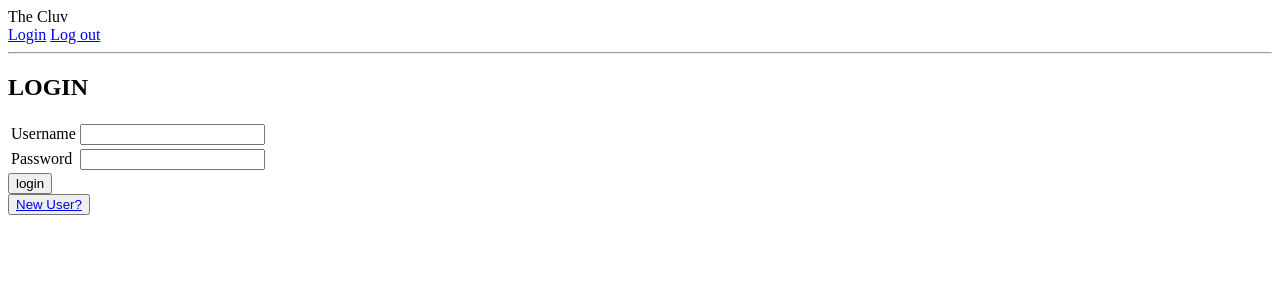
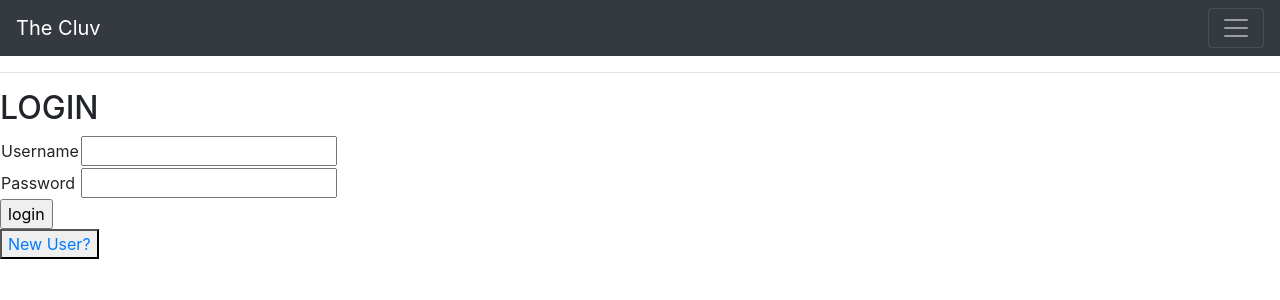
Before and after one commit to acruzer/thecluv, a Flask app: page / in a window 1280 px wide. Shown: the top 300 px of the page. Run offline with Flask 2, Linux system fonts and the light colour scheme; some libraries are stand-ins or nearby versions.

Commit message:
Added navigation bar and updated login and logout

```diff
--- a/seed.py
+++ b/seed.py
@@ -12,6 +12,7 @@ from model import PreviousOwner
 
 from model import connect_to_db, db
 from server import app
+
 
 import datetime
 
--- a/server.py
+++ b/server.py
@@ -24,14 +24,41 @@ app.jinja_env.undefined = StrictUndefined
 @app.route('/')
 def index():
     """Homepage."""
-    return render_template("index.html")
+    #check if user is on the session
+    if session.get("current_user"):
+        return redirect('/my_closet')
+    else:
+        return render_template("login.html")
+
+@app.route('/my_closet')
+def closet():
+    #query articles by session user id
+    return render_template("closet.html")
 
 @app.route('/profile/<user_id>')
 def profile():
   """User profile page."""
   return render_template("profile.html")
 
-@app.route("/register")
+@app.route('/logout')
+def logout():
+    session.clear()
+    return redirect('/login')
+
+@app.route("/login", methods = ['POST', 'GET'])
+def login():
+    new_username=request.form.get("username")
+    password=request.form.get("password")
+    current_user = User.query.filter_by(username=new_username).first()
+
+    if current_user:
+        if current_user.password == password:
+            session["current_user"] = current_user.user_id
+            return redirect('/my_closet')
+    #flash message here
+    return render_template("login.html")
+
+@app.route("/register", methods = ['POST'])
 def register():
     return render_template("register.html")
 
--- /dev/null
+++ b/static/thecluv.css
@@ -0,0 +1,4 @@
+.h1, h1 {
+    font-size: 2.5rem;
+    margin: 15px;
+}
--- a/templates/base.html
+++ b/templates/base.html
@@ -1,17 +1,48 @@
 <!doctype html>
 <html>
 <head>
-  <title>The Cluv</title>
+
+	<title>The Cluv</title>
+	<link rel="stylesheet" href="https://stackpath.bootstrapcdn.com/bootstrap/4.1.3/css/bootstrap.min.css" integrity="sha384-MCw98/SFnGE8fJT3GXwEOngsV7Zt27NXFoaoApmYm81iuXoPkFOJwJ8ERdknLPMO" crossorigin="anonymous">
+
+	<script src="https://code.jquery.com/jquery-3.3.1.slim.min.js" integrity="sha384-q8i/X+965DzO0rT7abK41JStQIAqVgRVzpbzo5smXKp4YfRvH+8abtTE1Pi6jizo" crossorigin="anonymous"></script>
+	<script src="https://cdnjs.cloudflare.com/ajax/libs/popper.js/1.14.3/umd/popper.min.js" integrity="sha384-ZMP7rVo3mIykV+2+9J3UJ46jBk0WLaUAdn689aCwoqbBJiSnjAK/l8WvCWPIPm49" crossorigin="anonymous"></script>
+	<script src="https://stackpath.bootstrapcdn.com/bootstrap/4.1.3/js/bootstrap.min.js" integrity="sha384-ChfqqxuZUCnJSK3+MXmPNIyE6ZbWh2IMqE241rYiqJxyMiZ6OW/JmZQ5stwEULTy" crossorigin="anonymous"></script>
+
+	<link href="static/thecluv.css" rel="stylesheet">
+
 </head>
+<nav class="navbar navbar-dark bg-dark">
+  <a class="navbar-brand" href="#">  The Cluv </a>
+  <button class="navbar-toggler" type="button" data-toggle="collapse" data-target="#navbarTogglerDemo02" aria-controls="navbarTogglerDemo02" aria-expanded="false" aria-label="Toggle navigation">
+    <span class="navbar-toggler-icon"></span>
+  </button>
+
+  <div class="collapse navbar-collapse" id="navbarTogglerDemo02">
+    <ul class="navbar-nav mr-auto mt-2 mt-lg-0">
+      <li class="nav-item active">
+        <a class="nav-link" href="/my_closet">My Closet <span class="sr-only">(current)</span></a>
+      </li>
+      <li class="nav-item">
+        <a class="nav-link" href="#">Link</a>
+      </li>
+      <li class="nav-item">
+      	{% if session.get("current_user") %}
+        <a class="nav-link disabled" href="/logout">Log out</a>
+		{% else %}
+		<a class="nav-link disabled" href="/login">Login</a>
+		{% endif %}
+		</a>
+      </li>
+    </ul>
+    <form class="form-inline my-2 my-lg-0">
+      <input class="form-control mr-sm-2" type="search" placeholder="Search">
+      <button class="btn btn-outline-success my-2 my-sm-0" type="submit">Search</button>
+    </form>
+  </div>
+</nav>
 
 <body>
-<div>  The Cluv </div>
-<div id="sidebar">
-	<span id="loginlogout"><a href="/login">Login</a> </span>
-
-	<span id="logout"><a href="/logout">Log out</a> </span>
-
-</div>
 
 <hr>
 
--- a/templates/login.html
+++ b/templates/login.html
@@ -2,20 +2,19 @@
 {% block content %}
 <h2> LOGIN </h2>
 
-<form action='/login_confirm' method="GET" name='login'>
+<form action='/login' method="POST" name='login'>
 <table>
-	<tr>
-		<td>Email</td>
-		<td> <input type="textbox" name="email"></td></tr>
-	<tr>
-		<td>Password</td>
-		<td><input type="textbox" name="password"></td>
-	</tr>
+  <tr>
+    <td>Username</td>
+    <td> <input type="username" name="username"></td></tr>
+  <tr>
+    <td>Password</td>
+    <td><input type="password" name="password"></td>
+  </tr>
 </table>
 
-	<input type="submit" value="login">
+  <input type="submit" value="login">
 </form>
-
 <button><a href="/register">New User?</a></button>
 
 
```
Also changed, not shown: 1 other file.
